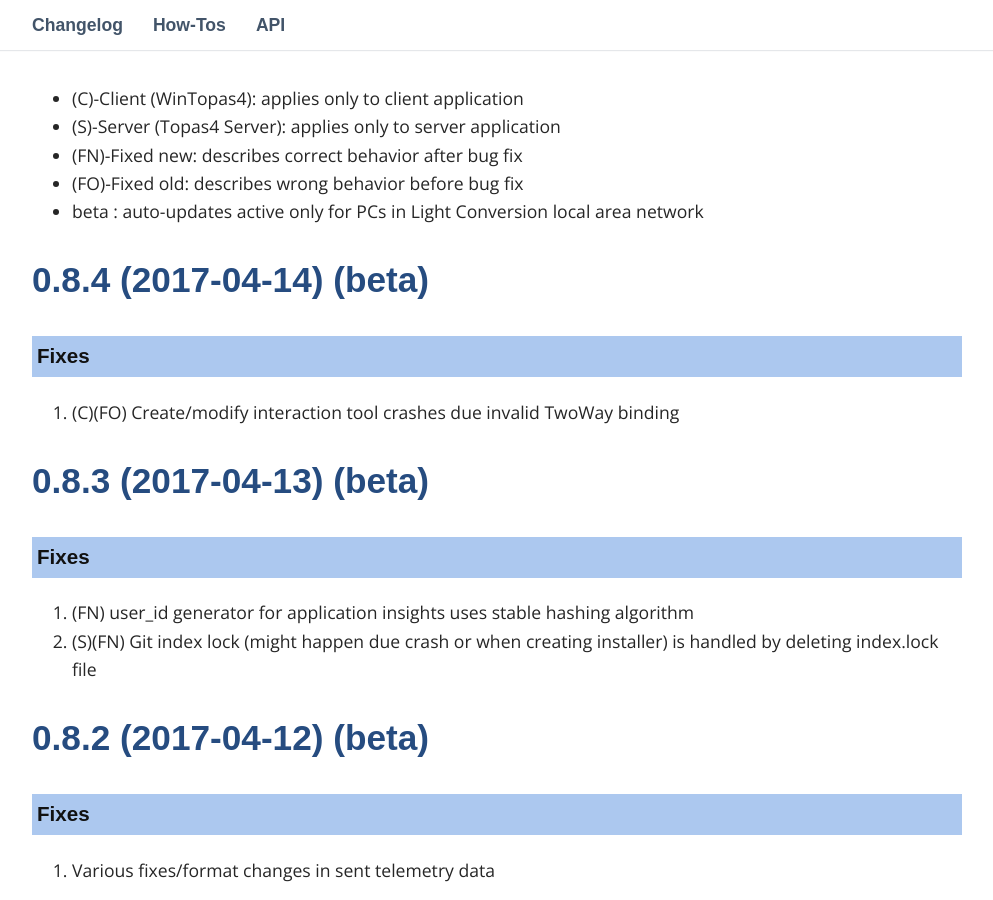
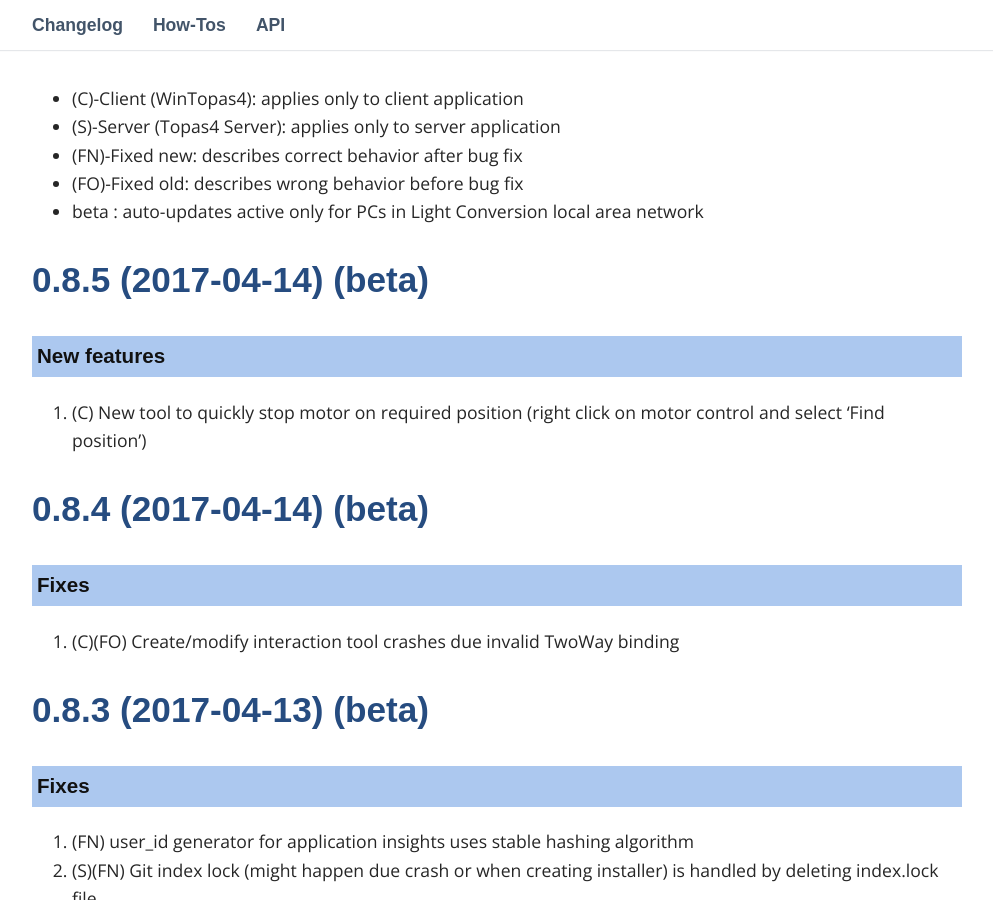
Before and after one commit to DomasM/Topas4InfoTemp00, a Jekyll site: the page built from _pages/03_changelog.md, in a window 1280 px wide and 900 px high, scrolled down 469 px. Shown: the whole window, without its empty margins (143-1136 px from the left). Built offline with Jekyll 4.4.1, drawn with Linux system fonts in a browser that asks for light colours; some web fonts are replaced; comment, search, counter and statistics services are not loaded.

Commit message:
0.8.5 release.

```diff
--- a/_pages/03_changelog.md
+++ b/_pages/03_changelog.md
@@ -16,6 +16,14 @@
 * (FN)-Fixed new: describes correct behavior after bug fix
 * (FO)-Fixed old: describes wrong behavior before bug fix
 * beta : auto-updates active only for PCs in Light Conversion local area network
+
+
+## 0.8.5 (2017-04-14) (beta)
+
+### New features
+
+1. (C) New tool to quickly stop motor on required position (right click on motor control and select 'Find position')
+
 
 
 ## 0.8.4 (2017-04-14) (beta)
```
